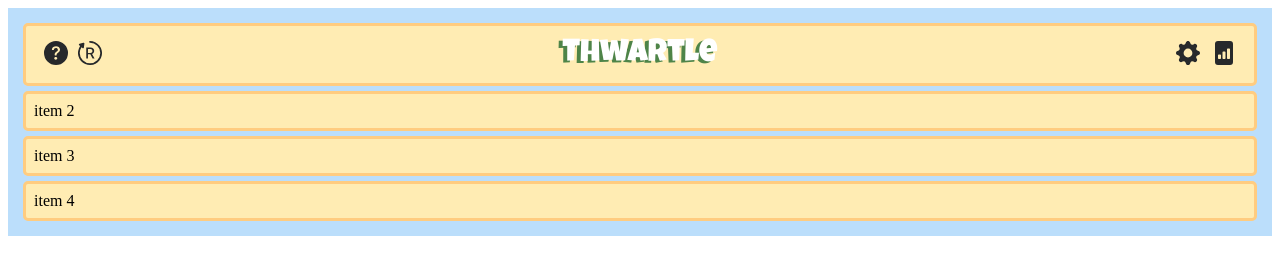
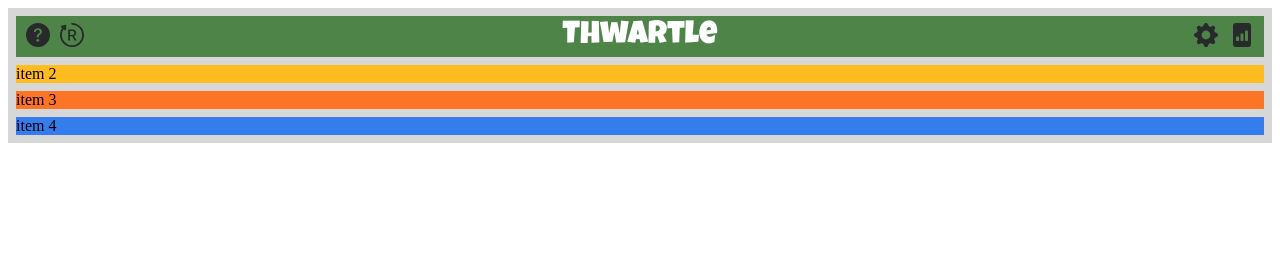
Before and after one commit to jacob-squires/htmltesting, a plain HTML site: page index.html in a window 1280 px wide. Drawn offline with Linux system fonts and the light colour scheme.

Commit message:
updating css.

```diff
--- a/index.html
+++ b/index.html
@@ -12,7 +12,7 @@
     </head>
     <body>
         <div class="flex-container">
-            <div class="item1">
+            <div class="header">
                 <div class="header-grid">
                     <div class="header-left">
                         <button
@@ -87,9 +87,9 @@
                     </div>
                 </div>
             </div>
-            <div class="item2">item 2</div>
-            <div class="item3">item 3</div>
-            <div class="item4">item 4</div>
+            <div class="game">item 2</div>
+            <div class="keyboard">item 3</div>
+            <div class="ads">item 4</div>
         </div>
     </body>
 </html>
--- a/styles.css
+++ b/styles.css
@@ -15,7 +15,9 @@
     --color_11: hsl(120, 1%, 84%);
     --color_12: hsl(216, 6%, 16%);
 }
-
+/* -------------------------------------------------------------------------- */
+/* MAIN FLEX LAYOUT
+/* -------------------------------------------------------------------------- */
 .flex-container {
     display: flex;
 
@@ -24,30 +26,42 @@
     /* flex-flow: column; */
     flex-direction: column;
 
-    background-color: #bbdefb;
+    background-color: var(--color_11);
     height: 100%;
-    padding: 15px;
-    gap: 5px;
+    padding: 8px;
+    gap: 8px;
 }
-
-.flex-container > div {
+/* .flex-container > div {
     background: #ffecb3;
     border: 3px solid #ffcc80;
     border-radius: 5px;
     padding: 8px;
-}
-
-.item1 {
+} */
+.header {
+    background: var(--color_6);
     /* flex:0 1 auto; */
     order: 0;
     flex-grow: 0;
     overflow: auto;
 }
-
-.item2 {
+.game {
+    background: var(--color_7);
     /* flex:1 1 auto; */
     flex-grow: 1;
     align-self: auto;
+    overflow: auto;
+}
+.keyboard {
+    background: var(--color_9);
+    flex-grow: 1;
+    align-self: auto;
+    overflow: auto;
+}
+.ads {
+    background: var(--color_8);
+    flex-grow: 1;
+    align-self: auto;
+    overflow: auto;
 }
 
 /* -------------------------------------------------------------------------- */
```
